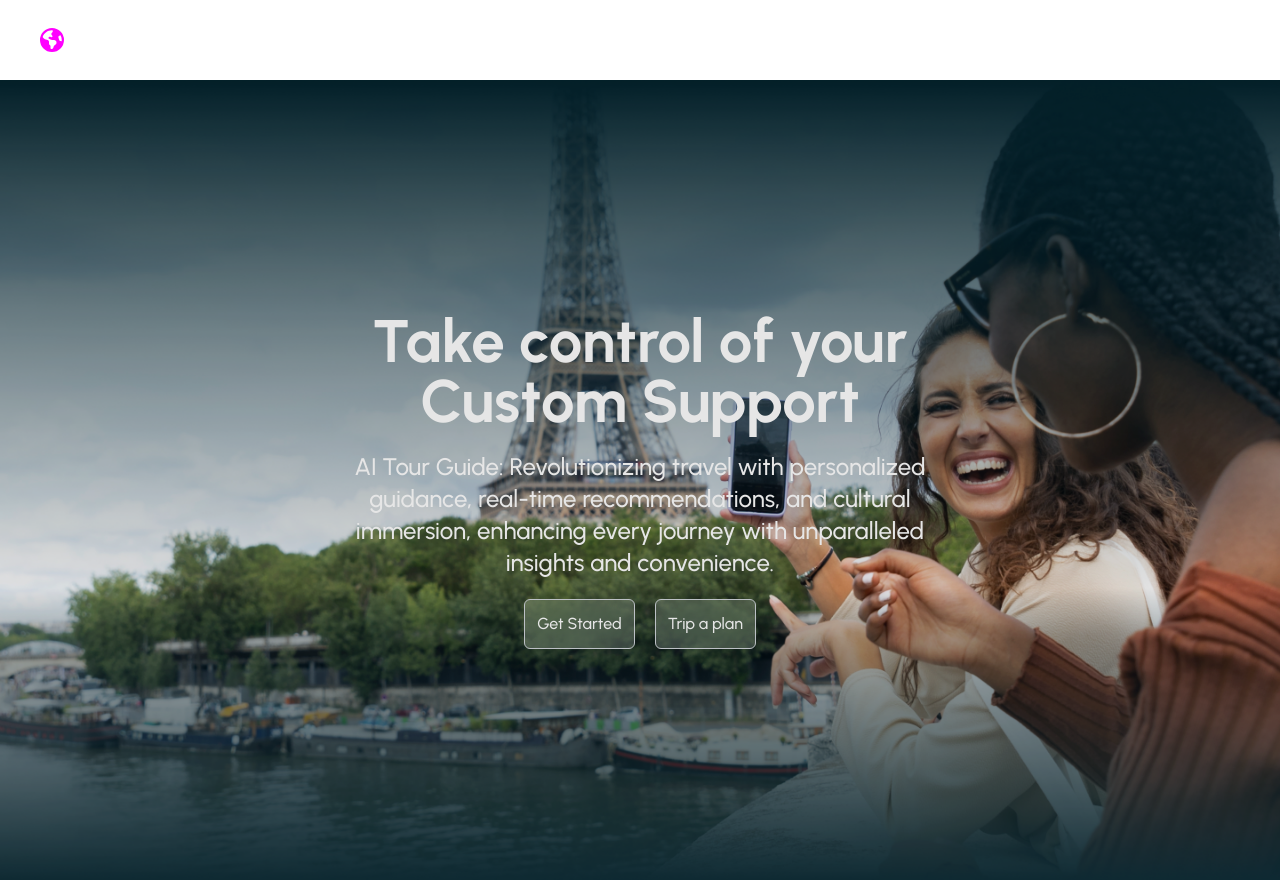
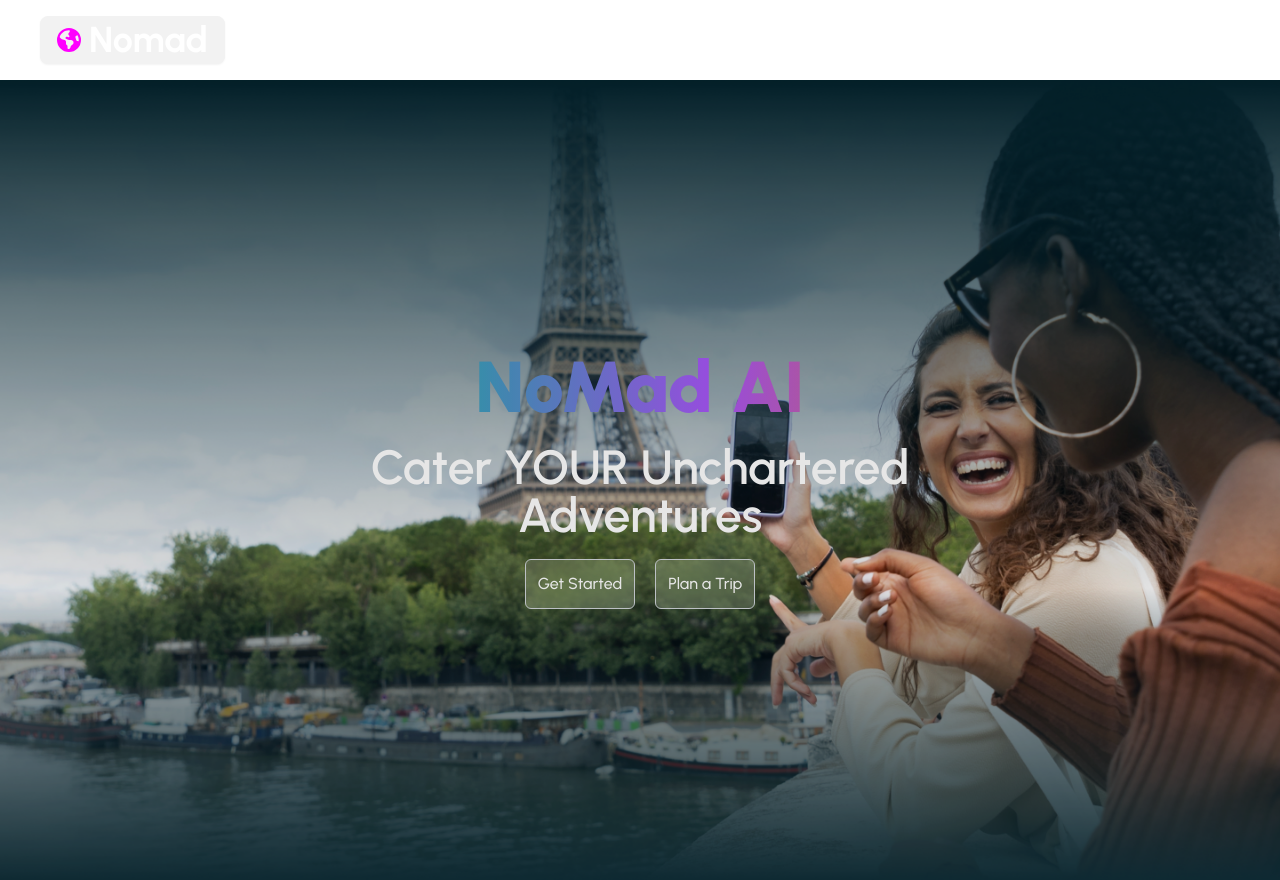
Before and after one commit to itsmeneil23/nomad-frontend, a Next.js app: page / in a window 1280 px wide. Built offline with nearby package versions, Linux system fonts and the light colour scheme.

Commit message:
changed hero page

```diff
--- /dev/null
+++ b/src/app/api/api.js
@@ -0,0 +1,18 @@
+"use server";
+
+import axios from "axios";
+
+const baseURL = "YOUR_BASE_URL_HERE";
+
+export default async function Api({ data, endpoint }) {
+  try {
+    const response = await axios.post(`${baseURL}/${endpoint}`, {
+      data
+    });
+    console.log("Response:", response.data);
+    return response.data;
+  } catch (error) {
+    console.error("Error:", error);
+    throw error; // Re-throwing the error to handle it where this function is called
+  }
+}
--- a/src/app/layout.jsx
+++ b/src/app/layout.jsx
@@ -1,6 +1,7 @@
 import { Urbanist } from "next/font/google";
 import Image from "next/image";
 import "./globals.css";
+import Link from "next/link";
 
 const urbanist = Urbanist({ subsets: ["latin"] });
 
@@ -9,9 +10,10 @@
   description: "AI Tour Guide",
 };
 
+
 export default function RootLayout({ children }) {
   return (
-    <html lang="en">
+    <html lang="en" >
       <head>
         <title>{metadata.title}</title>
         <meta name="description" content={metadata.description} />
@@ -19,8 +21,12 @@
       </head>
       <body className={urbanist.className}>
         <div className="h-16 items-center justify-start w-full p-10 flex gap-2">
-          <Image src="/images/logo.svg" alt="logo" width={24} height={24} />
-          <h1 className="text-white brightness-150 text-4xl font-bold">Nomad</h1>
+          <Link href={"/"} className="btn">
+            <Image src="/images/logo.svg" alt="logo" width={24} height={24} />
+            <h1 className="text-white brightness-150 text-4xl font-bold">
+              Nomad
+            </h1>
+          </Link>
         </div>
         <main>{children}</main>
       </body>
--- a/src/app/page.jsx
+++ b/src/app/page.jsx
@@ -1,19 +1,16 @@
-
 import Link from "next/link";
 
 export default function Home() {
   return (
     <section className="bg-hero flex items-cetenter justify-center flex-col h-screen brightness-90 w-full bg-cover bg-no-repeat">
       <div className="flex flex-col items-center justify-center gap-5 h-full w-full">
-        <h2 className="text-white text-6xl text-center font-bold brightness-125">
-          Take control of your
+        <h2 className="animate-text bg-gradient-to-r from-teal-500 via-purple-500 to-orange-500 bg-clip-text text-transparent text-7xl font-black">
+          NoMad AI
+        </h2>
+        <p className=" text-5xl text-center text-white font-semibold w-1/2 mx-auto brightness-100">
+          Cater YOUR Unchartered
           <br />
-          Custom Support
-        </h2>
-        <p className=" text-2xl text-center text-white font-medium w-1/2 mx-auto brightness-100">
-          AI Tour Guide: Revolutionizing travel with personalized guidance,
-          real-time recommendations, and cultural immersion, enhancing every
-          journey with unparalleled insights and convenience.
+          Adventures
         </p>
         <div className="flex items-center justify-center gap-5">
           <Link
@@ -26,7 +23,7 @@
             href={"/planner"}
             className="bg-white text-white bg-opacity-20 backdrop-blur-lg backdrop-filter backdrop-saturate-150 border border-gray-300 rounded-md p-3 font-medium brightness-100"
           >
-            Trip a plan
+            Plan a Trip
           </Link>
         </div>
       </div>
--- a/tailwind.config.js
+++ b/tailwind.config.js
@@ -1,5 +1,5 @@
 /** @type {import('tailwindcss').Config} */
-import daisyui from 'daisyui'
+import daisyui from "daisyui";
 module.exports = {
   content: [
     "./src/pages/**/*.{js,ts,jsx,tsx,mdx}",
@@ -9,11 +9,29 @@
   theme: {
     extend: {
       backgroundImage: {
-        "hero": "url('/images/back.png')",
+        hero: "url('/images/back.png')",
       },
       lineHeight: {
-        '14': '3.5rem',
-      }
+        14: "3.5rem",
+      },
+      animation: {
+        text: "text 5s ease infinite",
+      },
+      keyframes: {
+        text: {
+          "0%, 100%": {
+            "background-size": "200% 200%",
+            "background-position": "left center",
+          },
+          "50%": {
+            "background-size": "200% 200%",
+            "background-position": "right center",
+          },
+        },
+      },
+    },
+    daisyui: {
+      themes: ["dark"],
     },
   },
   plugins: [daisyui],
```
